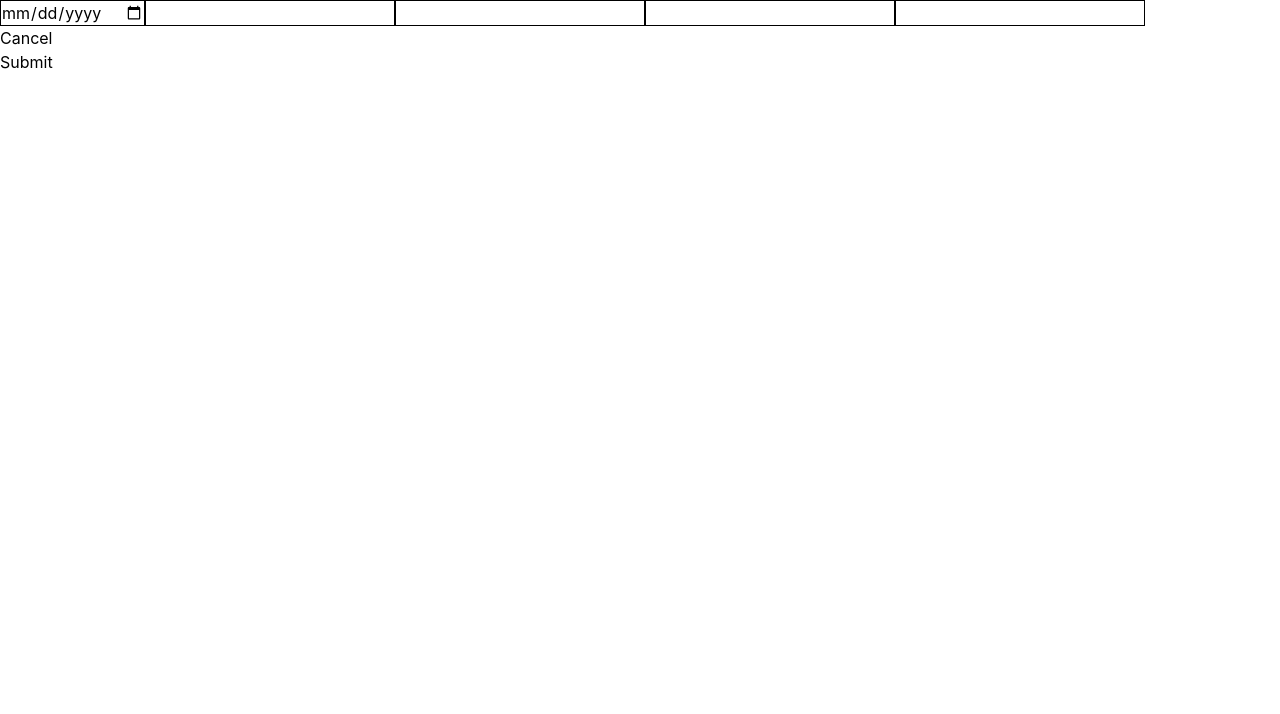
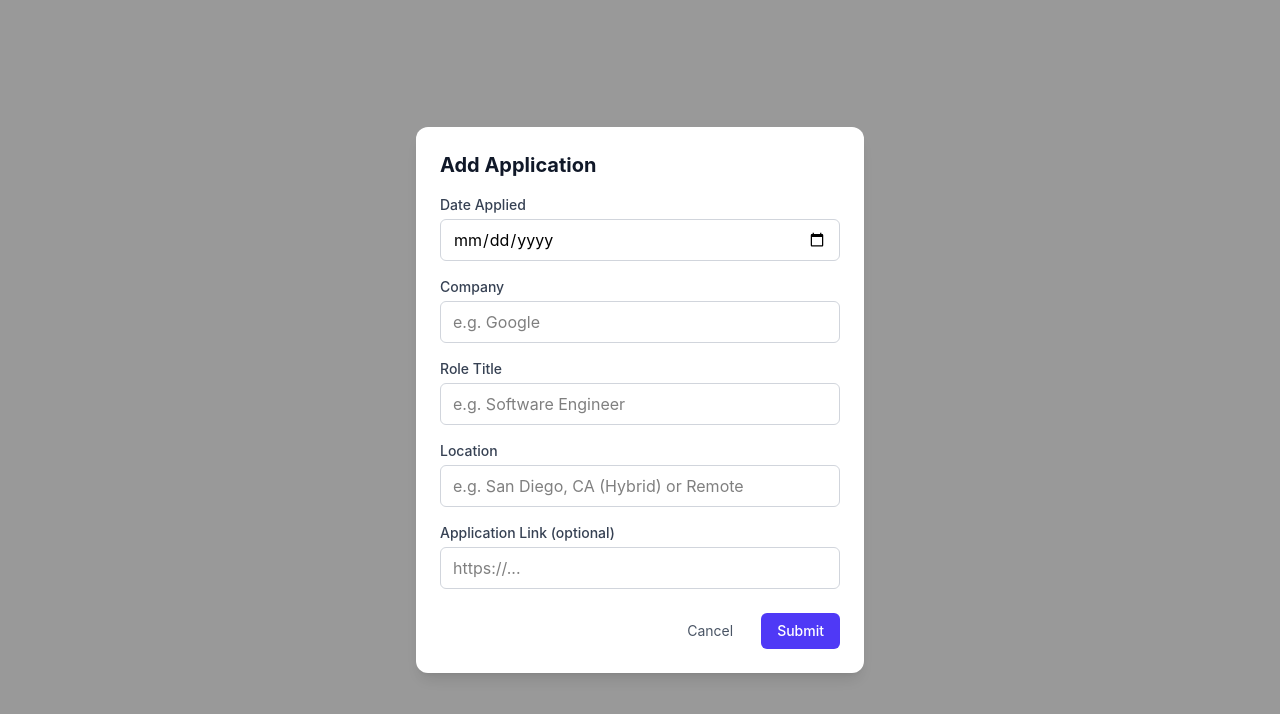
Before and after one commit to nguyenhaley/job-application-tracker-frontend, a React (Vite) app in the folder job-application-tracker-frontend/: page /applications/new in a window 1280 px wide. Shown: the top 714 px of the page. Built offline with nearby package versions, Linux system fonts and the light colour scheme; sample sign-in values are in the browser's storage.

Commit message:
basic styling completed for dashboard

```diff
--- a/job-application-tracker-frontend/src/components/AddApplicationForm.jsx
+++ b/job-application-tracker-frontend/src/components/AddApplicationForm.jsx
@@ -1,5 +1,5 @@
 import { useState } from 'react'
-import {API_URL} from '../api'
+import { API_URL } from '../api'
 
 function AddApplicationForm({ onClose, onSuccess }) {
   const [dateApplied, setDateApplied] = useState('')
@@ -42,26 +42,93 @@ function AddApplicationForm({ onClose, onSuccess }) {
         const errorData = await response.json()
         setErrorMessage(errorData.detail || 'Failed to add application')
     }
-}
+  }
 
   return (
-    <form onSubmit={handleSubmit}>
-        {errorMessage && <p style={{color: 'red'}}>{errorMessage}</p>}
-        {successMessage && <p style={{color: 'green'}}>{successMessage}</p>}
-        {!successMessage && (
+    <div className="fixed inset-0 bg-black/40 flex items-center justify-center z-50">
+      <div className="bg-white rounded-xl shadow-lg w-full max-w-md p-6">
+        <h2 className="text-xl font-bold text-gray-900 mb-4">Add Application</h2>
+
+        <form onSubmit={handleSubmit} className="space-y-4">
+          {errorMessage && <p className="text-red-600 text-sm">{errorMessage}</p>}
+          {successMessage && <p className="text-green-600 text-sm">{successMessage}</p>}
+
+          {!successMessage && (
             <>
-                <input type="date" value={dateApplied} onChange={(e) => setDateApplied(e.target.value)} className="border" />
-                <input type="text" value={companyName} onChange={(e) => setCompanyName(e.target.value)} className="border"/>
-                <input type="text" value={roleTitle} onChange={(e) => setRoleTitle(e.target.value)} className="border"/>
-                <input type="text" value={location} onChange={(e) => setLocation(e.target.value)} className="border"/>
-                <input type="text" value={applicationLink} onChange={(e) => setApplicationLink(e.target.value)} className="border"/>
-                <br></br>
-                <button type="button" onClick={onClose}>Cancel</button>
-                <br></br>
-                <button type="submit">Submit</button>
+              <div>
+                <label className="block text-sm font-medium text-gray-700 mb-1">Date Applied</label>
+                <input
+                  type="date"
+                  value={dateApplied}
+                  onChange={(e) => setDateApplied(e.target.value)}
+                  className="w-full border border-gray-300 rounded-md px-3 py-2 focus:outline-none focus:ring-2 focus:ring-indigo-500"
+                />
+              </div>
+
+              <div>
+                <label className="block text-sm font-medium text-gray-700 mb-1">Company</label>
+                <input
+                  type="text"
+                  value={companyName}
+                  onChange={(e) => setCompanyName(e.target.value)}
+                  placeholder="e.g. Google"
+                  className="w-full border border-gray-300 rounded-md px-3 py-2 focus:outline-none focus:ring-2 focus:ring-indigo-500"
+                />
+              </div>
+
+              <div>
+                <label className="block text-sm font-medium text-gray-700 mb-1">Role Title</label>
+                <input
+                  type="text"
+                  value={roleTitle}
+                  onChange={(e) => setRoleTitle(e.target.value)}
+                  placeholder="e.g. Software Engineer"
+                  className="w-full border border-gray-300 rounded-md px-3 py-2 focus:outline-none focus:ring-2 focus:ring-indigo-500"
+                />
+              </div>
+
+              <div>
+                <label className="block text-sm font-medium text-gray-700 mb-1">Location</label>
+                <input
+                  type="text"
+                  value={location}
+                  onChange={(e) => setLocation(e.target.value)}
+                  placeholder="e.g. San Diego, CA (Hybrid) or Remote"
+                  className="w-full border border-gray-300 rounded-md px-3 py-2 focus:outline-none focus:ring-2 focus:ring-indigo-500"
+                />
+              </div>
+
+              <div>
+                <label className="block text-sm font-medium text-gray-700 mb-1">Application Link (optional)</label>
+                <input
+                  type="text"
+                  value={applicationLink}
+                  onChange={(e) => setApplicationLink(e.target.value)}
+                  placeholder="https://..."
+                  className="w-full border border-gray-300 rounded-md px-3 py-2 focus:outline-none focus:ring-2 focus:ring-indigo-500"
+                />
+              </div>
+
+              <div className="flex justify-end gap-3 pt-2">
+                <button
+                  type="button"
+                  onClick={onClose}
+                  className="px-4 py-2 text-sm text-gray-600 hover:text-gray-800"
+                >
+                  Cancel
+                </button>
+                <button
+                  type="submit"
+                  className="bg-indigo-600 text-white text-sm font-medium px-4 py-2 rounded-md hover:bg-indigo-700 transition"
+                >
+                  Submit
+                </button>
+              </div>
             </>
-        )}
-    </form>
+          )}
+        </form>
+      </div>
+    </div>
   )
 }
 
--- a/job-application-tracker-frontend/src/pages/Dashboard.jsx
+++ b/job-application-tracker-frontend/src/pages/Dashboard.jsx
@@ -36,22 +36,78 @@ function Dashboard() {
     fetchApplications()
   }, [])
 
+  const statusStyles = {
+    wishlist: 'bg-pink-100 text-pink-700',
+    applied: 'bg-blue-100 text-blue-700',
+    interview: 'bg-yellow-100 text-yellow-700',
+    offer: 'bg-green-100 text-green-700',
+    rejected: 'bg-red-100 text-red-700',
+  }
+
   return (
-    <div>
-      <h1>Dashboard</h1>
-      <button onClick={() => setIsModalOpen(true)}>Add Application</button>
+    <div className="min-h-screen bg-gray-50 p-8">
+      <div className="max-w-5xl mx-auto bg-white rounded-xl shadow-sm p-6">
+        <div className="flex items-center justify-between mb-6">
+          <h1 className="text-2xl font-bold text-gray-900">Dashboard</h1>
+          <button
+            onClick={() => setIsModalOpen(true)}
+            className="bg-indigo-600 text-white text-sm font-medium px-4 py-2 rounded-md hover:bg-indigo-700 transition"
+          >
+            + Add Application
+          </button>
+        </div>
+
+        <table className="w-full text-left border-collapse">
+          <thead>
+            <tr className="border-b border-gray-200 text-sm text-gray-500">
+              <th className="py-3 px-4 font-medium">Date Applied</th>
+              <th className="py-3 px-4 font-medium">Company</th>
+              <th className="py-3 px-4 font-medium">Role</th>
+              <th className="py-3 px-4 font-medium">Location</th>
+              <th className="py-3 px-4 font-medium">Link</th>
+              <th className="py-3 px-4 font-medium">Status</th>
+            </tr>
+          </thead>
+          <tbody>
             {applications.map((app) => (
-        <div key={app.id}>
-          <p>{app.date_applied} - {app.company.name} - {app.source} - {app.role_title}
-            <select value={app.current_status} onChange={(e) => handleStatusChange(app.id, e.target.value)}>
+              <tr key={app.id} className="border-b border-gray-100 hover:bg-gray-50">
+                <td className="py-3 px-4 text-gray-500 text-sm">{app.date_applied}</td>
+                <td className="py-3 px-4 font-medium text-gray-900">{app.company.name}</td>
+                <td className="py-3 px-4 text-gray-700">{app.role_title}</td>
+                <td className="py-3 px-4 text-gray-700">{app.location}</td>
+                <td className="py-3 px-4">
+                  {app.application_link ? (
+                    <a
+                      href={app.application_link}
+                      target="_blank"
+                      rel="noopener noreferrer"
+                      className="text-indigo-600 hover:text-indigo-800"
+                    >
+                      🔗
+                    </a>
+                  ) : (
+                    <span className="text-gray-300">—</span>
+                  )}
+                </td>
+                <td className="py-3 px-4">
+                  <select
+                    value={app.current_status}
+                    onChange={(e) => handleStatusChange(app.id, e.target.value)}
+                    className={`text-xs font-medium rounded-full px-2 py-1 border-0 ${statusStyles[app.current_status] || 'bg-gray-100 text-gray-700'}`}
+                  >
+                    <option value="wishlist">Wishlist</option>
                     <option value="applied">Applied</option>
                     <option value="interview">Interview</option>
                     <option value="offer">Offer</option>
                     <option value="rejected">Rejected</option>
                   </select>
-          </p>
+                </td>
+              </tr>
+            ))}
+          </tbody>
+        </table>
       </div>
-      ))}
+
       {isModalOpen && (
         <AddApplicationForm
           onClose={() => setIsModalOpen(false)}
```
Lines whose indentation alone changed are shown as unchanged.
